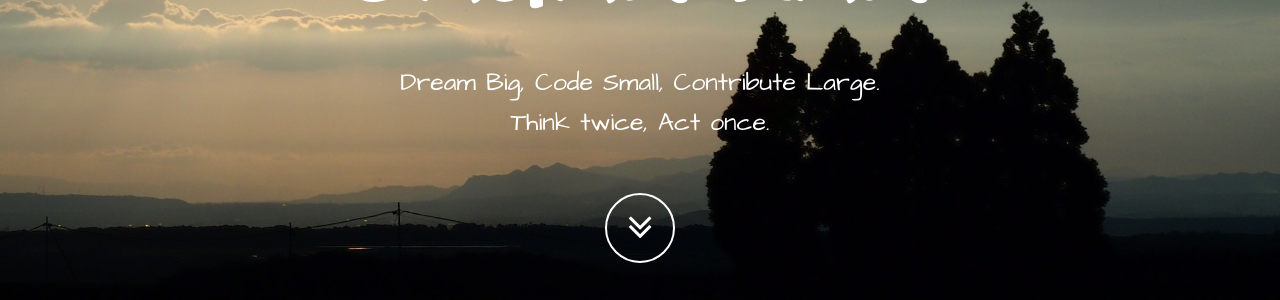
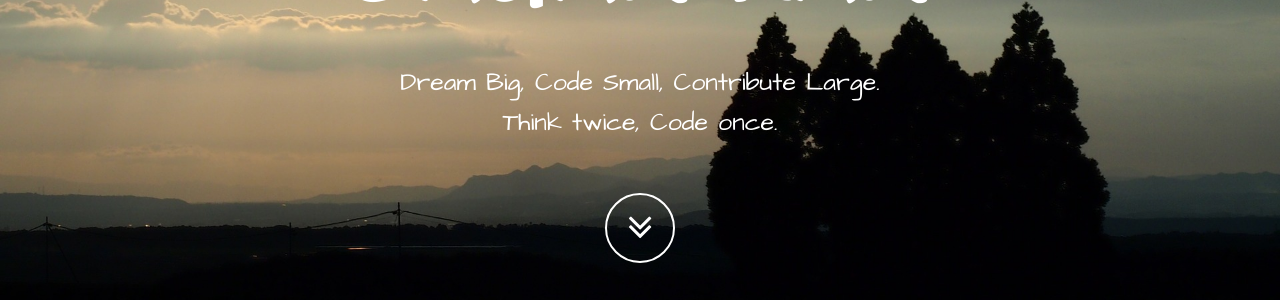
Before and after one commit to sagarkar10/sagarkar10.github.io, a Jekyll site: the page built from index.html, in a window 1280 px wide and 900 px high. Shown: the part 424-724 px from the top of the window. Built offline with Jekyll 4.4.1, drawn with Linux system fonts in a browser that asks for light colours.

Commit message:
Update header.html

```diff
--- a/_includes/header.html
+++ b/_includes/header.html
@@ -6,7 +6,7 @@
                     <div class="col-md-8 col-md-offset-2">
                         <img src=/gravtar.jpg style="width:128px; height:128px; -webkit-border-radius: 50%;-moz-border-radius: 50%;border-radius: 50%;" />
                         <h1 class="brand-heading">Sagar Kar</h1>
-                        <p class="intro-text">Dream Big, Code Small, Contribute Large. <br>Think twice, Act once.</p>
+                        <p class="intro-text">Dream Big, Code Small, Contribute Large. <br>Think twice, Code once.</p>
                         <a href="#about" class="btn btn-circle page-scroll">
                             <i class="fa fa-angle-double-down animated"></i>
                         </a>
```
